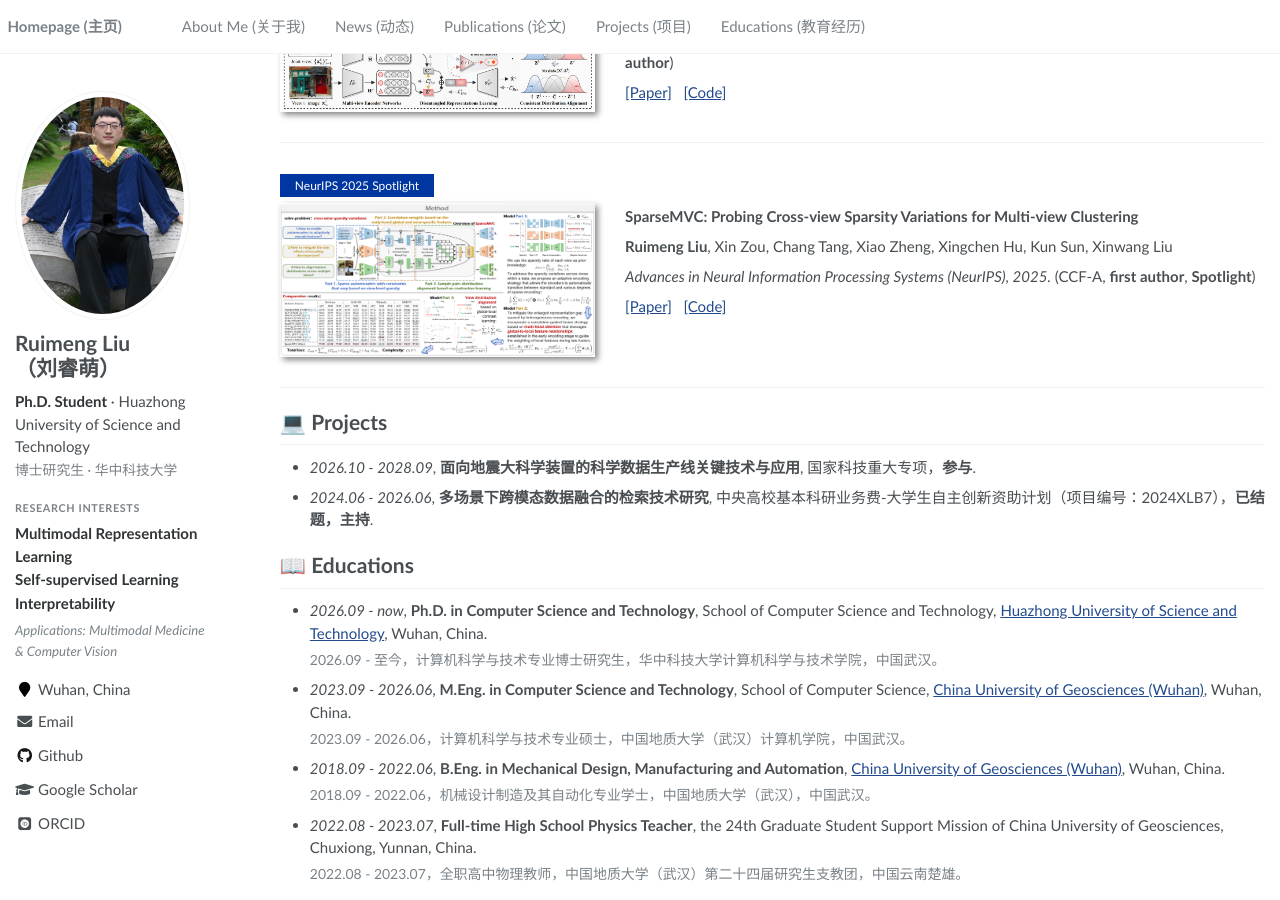
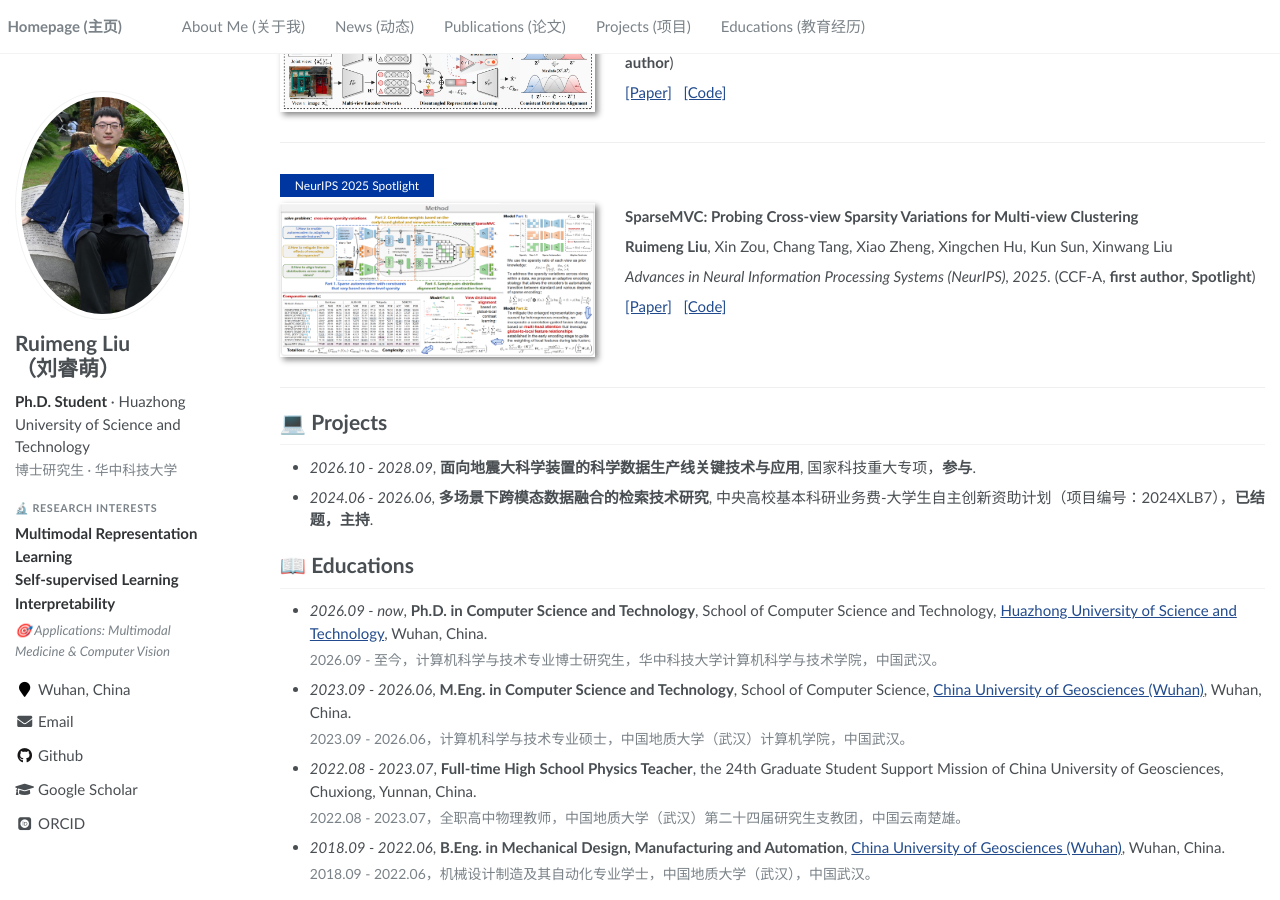
Before and after one commit to cleste-pome/cleste-pome.github.io, a Jekyll site: the page built from _pages/about.md, in a window 1280 px wide and 900 px high, scrolled down 551 px. Built offline with Jekyll 4.4.1, drawn with Linux system fonts in a browser that asks for light colours; some web fonts are replaced.

```diff
--- a/_config.yml
+++ b/_config.yml
@@ -27,9 +27,9 @@ author:
   avatar           : "images/avatar.jpg"
   bio              : "<strong>Ph.D. Student</strong> &middot; Huazhong University of Science and Technology<br><span class='author__bio-zh'>博士研究生 &middot; 华中科技大学</span>"
   # 侧边栏"研究方向"区块（支持 HTML）
-  research_label   : "Research Interests"
+  research_label   : "🔬 Research Interests"
   research         : "<strong>Multimodal Representation Learning</strong><br><strong>Self-supervised Learning</strong><br><strong>Interpretability</strong>"
-  research_app     : "Applications: Multimodal Medicine &amp; Computer Vision"
+  research_app     : "🎯 Applications: Multimodal Medicine &amp; Computer Vision"
   location         : "Wuhan, China"
   employer         :
   pubmed           :
--- a/_pages/about.md
+++ b/_pages/about.md
@@ -91,8 +91,8 @@ Xin Zou<sup>*</sup>, **Ruimeng Liu**<sup>*</sup>, Chang Tang, Zhenglai Li, Xinwa
 # 📖 Educations
 - *2026.09 - now*, **Ph.D. in Computer Science and Technology**, School of Computer Science and Technology, [Huazhong University of Science and Technology](https://www.hust.edu.cn/), Wuhan, China.<span class="zh">2026.09 - 至今，计算机科学与技术专业博士研究生，华中科技大学计算机科学与技术学院，中国武汉。</span>
 - *2023.09 - 2026.06*, **M.Eng. in Computer Science and Technology**, School of Computer Science, [China University of Geosciences (Wuhan)](https://www.cug.edu.cn/), Wuhan, China.<span class="zh">2023.09 - 2026.06，计算机科学与技术专业硕士，中国地质大学（武汉）计算机学院，中国武汉。</span>
+- *2022.08 - 2023.07*, **Full-time High School Physics Teacher**, the 24th Graduate Student Support Mission of China University of Geosciences, Chuxiong, Yunnan, China.<span class="zh">2022.08 - 2023.07，全职高中物理教师，中国地质大学（武汉）第二十四届研究生支教团，中国云南楚雄。</span>
 - *2018.09 - 2022.06*, **B.Eng. in Mechanical Design, Manufacturing and Automation**, [China University of Geosciences (Wuhan)](https://www.cug.edu.cn/), Wuhan, China.<span class="zh">2018.09 - 2022.06，机械设计制造及其自动化专业学士，中国地质大学（武汉），中国武汉。</span>
-- *2022.08 - 2023.07*, **Full-time High School Physics Teacher**, the 24th Graduate Student Support Mission of China University of Geosciences, Chuxiong, Yunnan, China.<span class="zh">2022.08 - 2023.07，全职高中物理教师，中国地质大学（武汉）第二十四届研究生支教团，中国云南楚雄。</span>
 
 
 <!--
```
